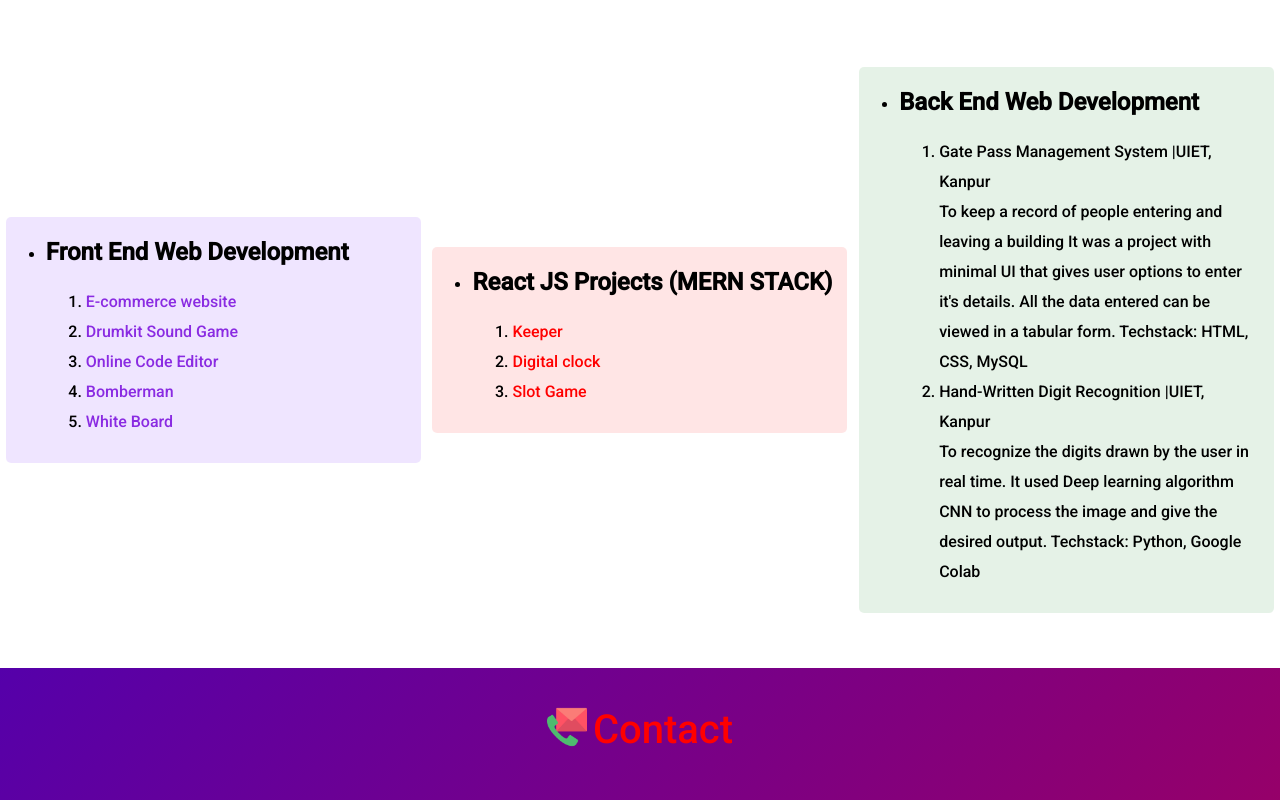
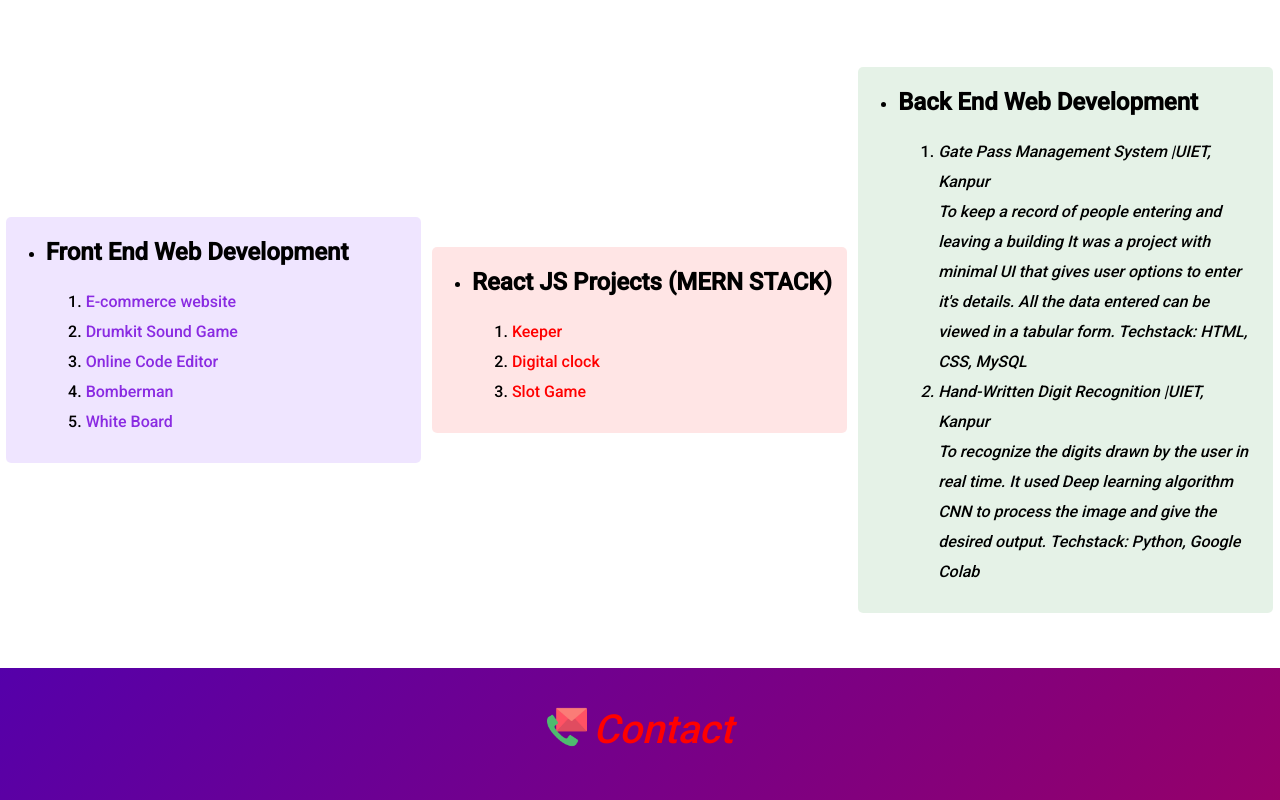
Before and after one commit to shw2003/portfolio, a plain HTML site: page index.html in a window 1280 px wide. Shown: the part 3300-4100 px from the top of the page. Drawn offline with Linux system fonts and the light colour scheme.

Commit message:
Update index.html

```diff
--- a/index.html
+++ b/index.html
@@ -523,10 +523,10 @@ Deployment with GitHub Pages, Heroku and MongoDB Atlas
                         <li>
                             <h1>Back End Web Development</h1>
                             <ol class="back-end">
-                                <li>Gate Pass Management System |UIET, Kanpur<br>
+                                <li><em>Gate Pass Management System |UIET, Kanpur<em><br>
  To keep a record of people entering and leaving a building It was a project with minimal UI that gives user options to enter it's details. All the data entered can be viewed in a tabular form. Techstack: HTML, CSS, MySQL
 </li>
-                                <li>Hand-Written Digit Recognition |UIET, Kanpur <br>
+                                <li><em>Hand-Written Digit Recognition |UIET, Kanpur <em><br>
 To recognize the digits drawn by the user in real time. It used Deep learning algorithm CNN to process the image and give the desired output. Techstack: Python, Google Colab
 </li>
 
```
